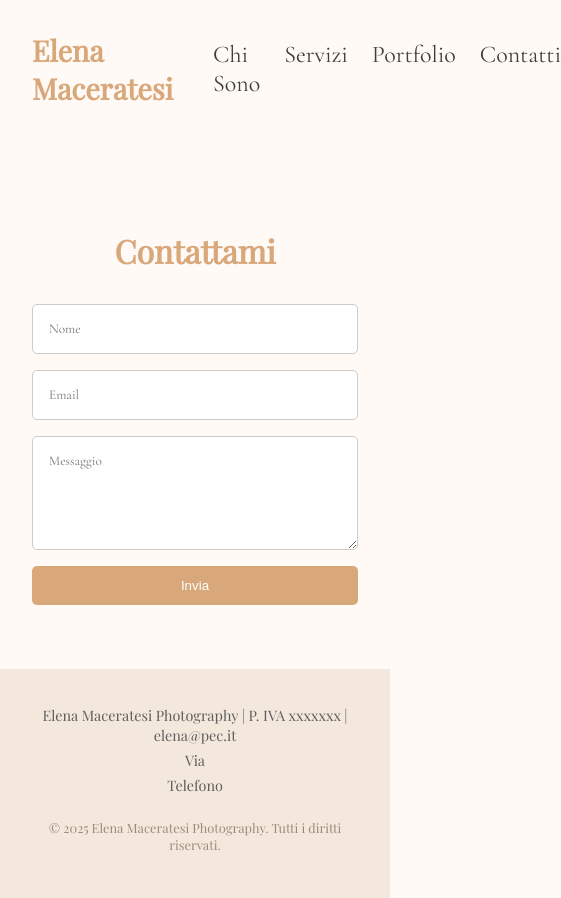
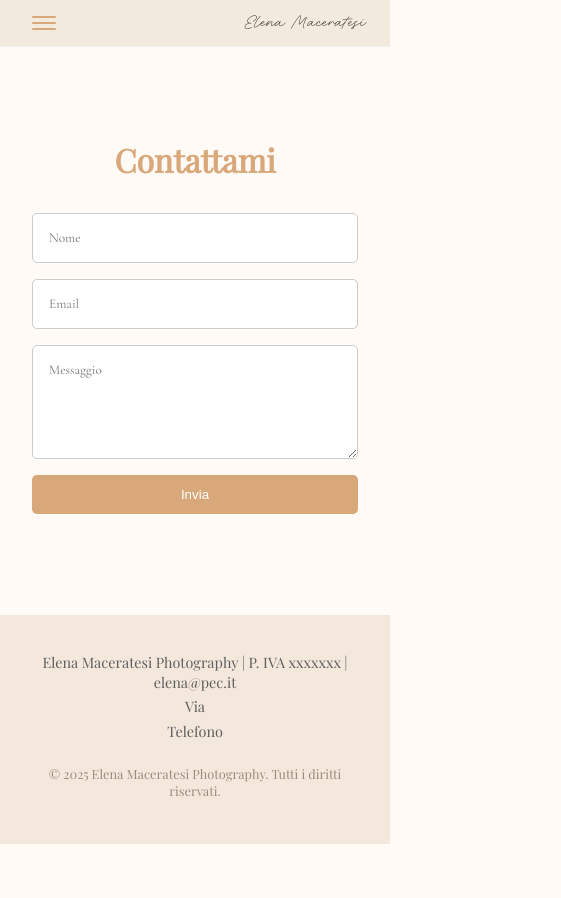
Before and after one commit to ElenaMaceratesi/elenamaceratesiphotography, an Angular app: page /contatti in a window 390 px wide. Shown: the whole page, 561 px wide, since content can reach past the window. After the commit the page ends 844 px from the top, so only its background shows below. Built offline with nearby package versions, Linux system fonts and the light colour scheme.

Commit message:
fix: responsive navbar

```diff
--- a/src/app/components/home/about-me/about-me.component.scss
+++ b/src/app/components/home/about-me/about-me.component.scss
@@ -19,7 +19,7 @@
     align-items: center;
 
     img {
-      width: 260px;
+      width: 370px;
       height: auto;
       border-radius: 12px;
       box-shadow: 0 4px 12px rgba(0, 0, 0, 0.1);
--- a/src/app/components/home/gallery/gallery.component.scss
+++ b/src/app/components/home/gallery/gallery.component.scss
@@ -90,13 +90,16 @@
 
 .text {
   display: flex;
-  flex-direction: row;
-  height: 8rem;
+  justify-content: center;
+  align-items: center;
+  padding: 1.5rem 0; // Margine sopra e sotto ridotto rispetto a height fissa
 
   .gallery-text {
-    align-items: center;
     font-family: 'Adventures Unlimited', cursive;
     font-weight: normal;
     font-size: 58px;
+    text-align: center;
+    color: #6a4a3c;
+    margin: 0;
   }
 }
--- a/src/app/components/navbar/navbar.component.html
+++ b/src/app/components/navbar/navbar.component.html
@@ -1,9 +1,20 @@
 <nav class="navbar">
-    <a routerLink="/" class="logo">Elena Maceratesi</a>
-    <ul>
-      <li><a routerLink="/chi-sono">Chi Sono</a></li>
-      <li><a routerLink="/servizi">Servizi</a></li>
-      <li><a routerLink="/portfolio">Portfolio</a></li>
-      <li><a routerLink="/contatti">Contatti</a></li>
-    </ul>
-  </nav>
+    <!-- Lega open qui, non sulla ul -->
+    <div class="nav-left" [class.open]="menuOpen">
+        <ul class="nav-links">
+            <li><a routerLink="/chi-sono" (click)="closeMenu()">Chi Sono</a></li>
+            <li><a routerLink="/servizi" (click)="closeMenu()">Servizi</a></li>
+            <li><a routerLink="/servizi" (click)="closeMenu()">I Prodotti</a></li>
+            <li><a routerLink="/servizi" (click)="closeMenu()">Lo Studio</a></li>
+            <li><a routerLink="/contatti" (click)="closeMenu()">Contatti</a></li>
+        </ul>
+    </div>
+
+    <a class="logo" routerLink="/">Elena Maceratesi</a>
+
+    <button class="burger" (click)="toggleMenu()" aria-label="Apri menu">
+        <span></span>
+        <span></span>
+        <span></span>
+    </button>
+</nav>
--- a/src/app/components/navbar/navbar.component.scss
+++ b/src/app/components/navbar/navbar.component.scss
@@ -1,36 +1,110 @@
 .navbar {
-    display: flex;
-    justify-content: space-between;
-    align-items: center;
-    padding: 1.5rem 2rem;
-    background-color: #fffaf6;
-    position: sticky;
-    top: 0;
-    z-index: 10;
+  position: sticky;
+  top: 0;
+  z-index: 1000;
+  display: flex;
+  justify-content: space-between;
+  align-items: center;
+  padding: 1rem 2rem;
+  background: #f2eadc;
+  border-bottom: 1px solid #eee;
 
-    .logo {
-      font-family: 'Playfair Display', serif;
-      font-size: 1.8rem;
-      font-weight: bold;
-      color: #d8a77a;
+  .nav-left {
+    .nav-links {
+      display: flex;
+      list-style: none;
+      gap: 2rem;
+      margin: 0;
+      padding: 0;
+
+      li a {
+        text-decoration: none;
+        font-family: 'Questrial', sans-serif;
+        font-size: 19px;
+        font-weight: normal;
+        color: #634040;
+        transition: color 0.3s;
+
+        &:hover {
+          color: #d8a77a;
+        }
+      }
+    }
+  }
+
+  .logo {
+    font-family: 'Adventures Unlimited', cursive;
+    font-size: 1.5rem;
+    color: #3a2e2e;
+    text-decoration: none;
+  }
+
+  .burger {
+    display: none;
+    flex-direction: column;
+    gap: 4px;
+    background: none;
+    border: none;
+    cursor: pointer;
+    padding: 0;
+
+    span {
+      width: 24px;
+      height: 2px;
+      background: #d8a77a;
+      border-radius: 1px;
+      transition: transform 0.3s, opacity 0.3s;
+    }
+  }
+
+  /* MOBILE */
+  @media (max-width: 768px) {
+    .burger {
+      display: flex;
     }
 
-    ul {
-      list-style: none;
-      display: flex;
-      gap: 1.5rem;
+    .nav-left {
+      position: absolute;
+      top: calc(100% + 0.5rem);  // leggermente sotto la barra
+      left: 1rem;                // vicino al burger
+      background: #fff;
+      border: 1px solid #eee;
+      border-radius: 0.5rem;
+      box-shadow: 0 4px 8px rgba(0,0,0,0.1);
+      overflow: hidden;
+      max-height: 0;
+      transition: max-height 0.3s ease, opacity 0.3s ease;
+      opacity: 0;
 
-      li {
-        a {
-          font-weight: 500;
-          font-size: 1.5rem;
-          color: #3e3e3e;
-          cursor: pointer;
+      &.open {
+        max-height: 500px;  // abbondante per contenere i link
+        opacity: 1;
+      }
+
+      .nav-links {
+        flex-direction: column;
+        gap: 1rem;
+        padding: 1rem;
+
+        li a {
+          display: block;
+          padding: 0.25rem 0.5rem;
+          border-radius: 0.25rem;
 
           &:hover {
+            background: #f4ece2;
             color: #d8a77a;
           }
         }
       }
     }
+
+    /* Mantieni logo a destra */
+    .logo {
+      position: absolute;
+      right: 1.5rem;
+      top: 50%;
+      transform: translateY(-50%);
+    }
   }
+}
--- a/src/app/components/navbar/navbar.component.ts
+++ b/src/app/components/navbar/navbar.component.ts
@@ -11,4 +11,14 @@ import { Router, RouterLink } from '@angular/router';
   standalone: true
 })
 export class NavbarComponent {
+
+  menuOpen = false;
+
+  toggleMenu() {
+    this.menuOpen = !this.menuOpen;
+  }
+
+  closeMenu() {
+    this.menuOpen = false;
+  }
 }
```
